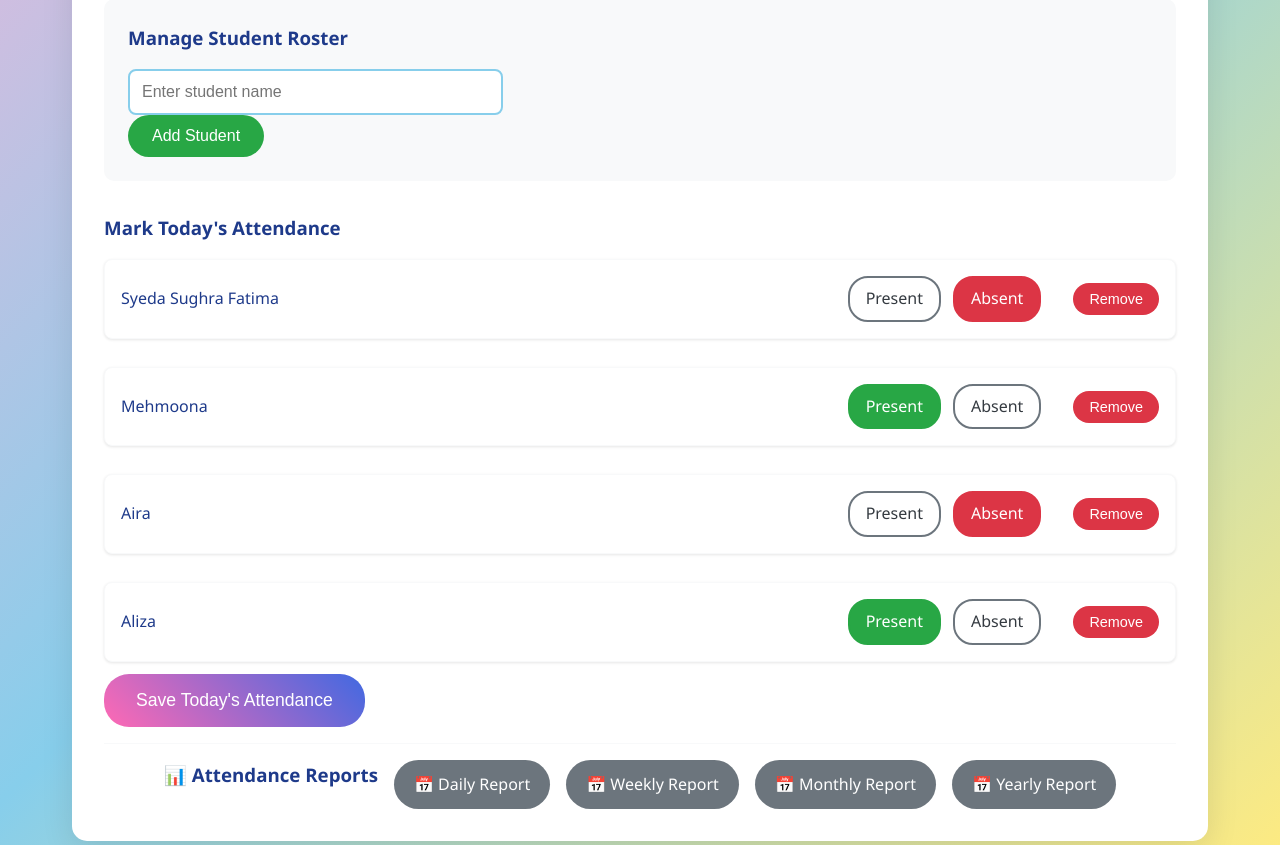
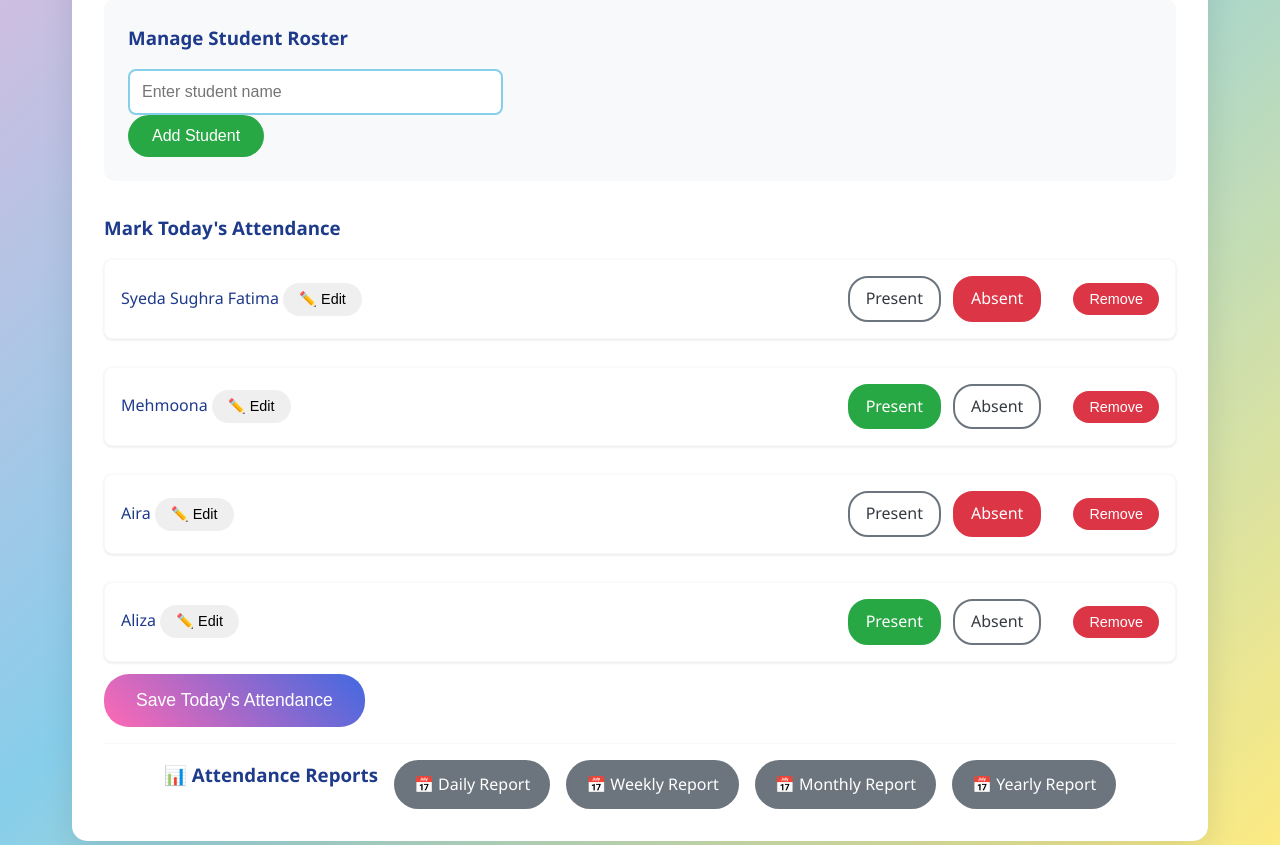
Before and after one commit to tayyabahamna-design/EDUSENSEI, a Flask app: page /attendance in a window 1280 px wide. Shown: the part 548-1393 px from the top of the page. Run offline with Flask 3, Linux system fonts and the light colour scheme.

Commit message:
Make student names editable in the attendance view
Update attendance.html to allow inline editing of student names, including save and cancel functionality.

Replit-Commit-Author: Agent
Replit-Commit-Session-Id: e811a359-247c-491c-9f04-fa48b8e94298
Replit-Commit-Checkpoint-Type: intermediate_checkpoint
Replit-Commit-Screenshot-Url: https://storage.googleapis.com/screenshot-production-us-central1/aae0de03-32e8-4033-b269-ac9b096c8481/e811a359-247c-491c-9f04-fa48b8e94298/irKrJKP

```diff
--- a/templates/attendance.html
+++ b/templates/attendance.html
@@ -66,7 +66,15 @@
                 <div class="student-list">
                     {% for student in students %}
                         <div class="student-item">
-                            <span class="student-name">{{ student }}</span>
+                            <div class="student-name-container">
+                                <span class="student-name" data-student="{{ student }}">{{ student }}</span>
+                                <input type="text" class="student-name-edit" value="{{ student }}" style="display: none;" data-original="{{ student }}">
+                                <div class="name-edit-controls" style="display: none;">
+                                    <button type="button" class="btn btn-success btn-xs save-edit-btn">✓</button>
+                                    <button type="button" class="btn btn-secondary btn-xs cancel-edit-btn">✗</button>
+                                </div>
+                                <button type="button" class="btn btn-info btn-sm edit-student-btn" data-student="{{ student }}">✏️ Edit</button>
+                            </div>
                             <div class="attendance-controls">
                                 <label class="radio-label">
                                     <input type="radio" name="attendance_{{ student }}" value="present"
```
